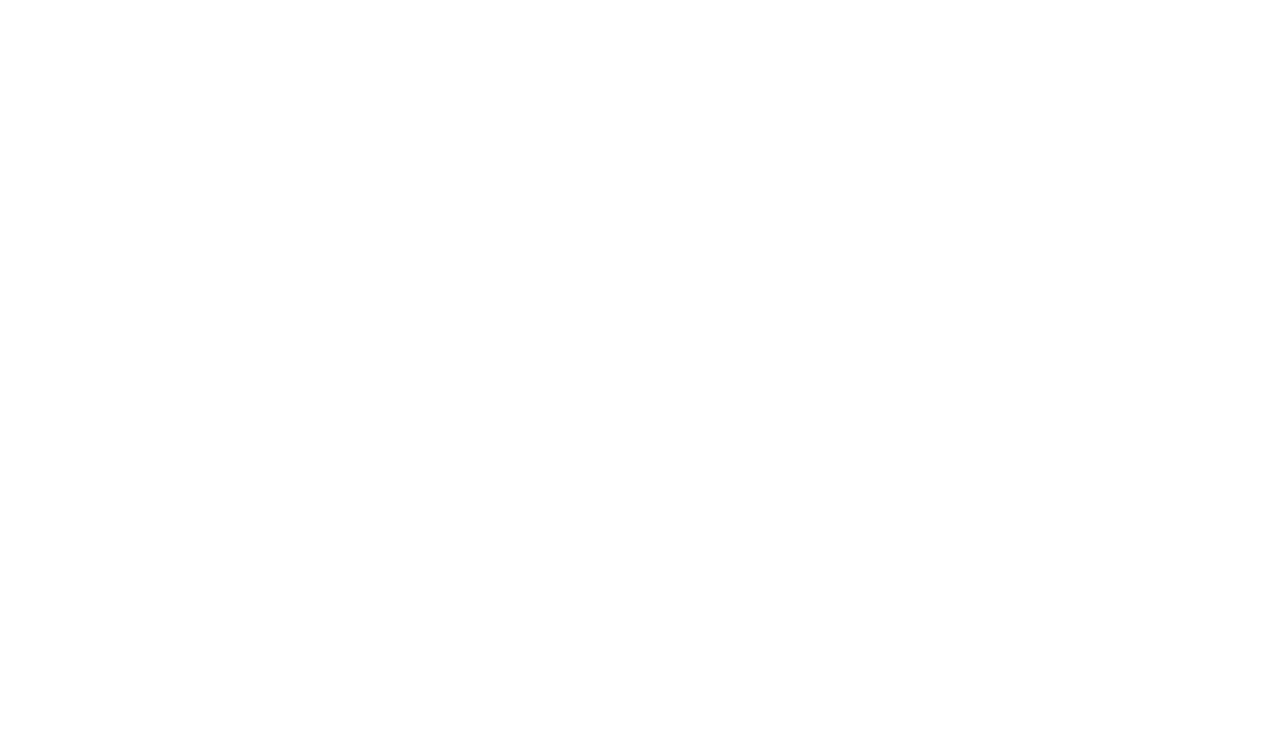
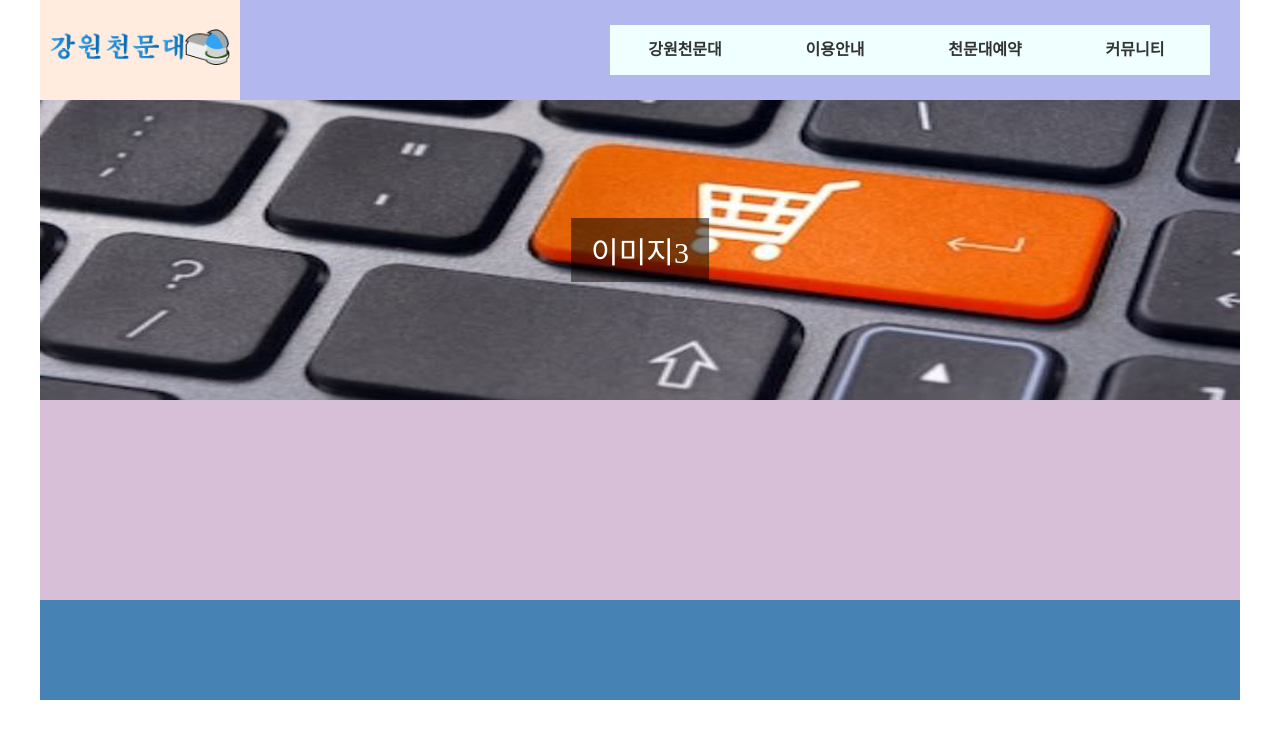
Before and after one commit to jisu9999/web_study, a plain HTML site: page a-3/js/index.html in a window 1280 px wide. Drawn offline with nearby package versions, Linux system fonts and the light colour scheme.

Commit message:
web_study
a-3
-header완성

```diff
--- a/a-3/css/style.css
+++ b/a-3/css/style.css
@@ -1 +1,141 @@
 @charset "utf-8";
+* {
+  margin: 0;
+  padding: 0;
+  box-sizing: border-box;
+}
+a {
+  display: block; /*먼저 block으로 해놓고 시작하는 사람도 있음*/
+  text-decoration: none;
+  color: #333;
+}
+ul,
+li {
+  list-style: none;
+}
+/* 모달창 */
+/* 전체영역 */
+.wrap {
+  width: 1200px;
+  height: 700px;
+  background-color: antiquewhite;
+  margin: auto;
+}
+/* 상단 */
+.header {
+  width: 1200px;
+  height: 100px;
+  display: flex;
+  background-color: aquamarine;
+}
+/* 로고 */
+.logo {
+  width: 200px;
+  padding: 10px;
+  height: 100%;
+  line-height: 100px;
+  /* text-align: center; */
+  background-color: rgb(255, 236, 222);
+}
+.logo a img {
+  width: 100%;
+}
+/* 메뉴 */
+.nav {
+  position: relative;
+  width: 1000px;
+  height: 100%;
+  background-color: rgb(178, 183, 237);
+}
+/* 메인메뉴 */
+.gnb {
+  position: absolute;
+  top: 25px;
+  right: 30px;
+  width: 600px;
+  height: 50px;
+  display: flex;
+  background-color: rgb(255, 199, 189);
+}
+.gnb > li > a {
+  width: calc(600px / 4);
+  /* height: 50px; */
+  line-height: 50px;
+  text-align: center;
+  font-weight: bold;
+  background-color: azure;
+}
+.gnb > li:hover > a {
+  color: #fff;
+  background-color: black;
+}
+/* 서브메뉴 전체 나오는 방법 */
+/* .gnb:hover .depth2 {
+  display: block;
+} */
+.gnb > li:hover .depth2 {
+  display: block;
+}
+/* 서브메뉴 */
+.depth2 {
+  background-color: rgb(159, 207, 255);
+  text-align: center;
+  display: none;
+}
+.depth2 > li > a {
+  padding: 10px 0;
+}
+.depth2 > li > a:hover {
+  background-color: rgb(132, 193, 255);
+  color: aliceblue;
+}
+/* 비주얼 */
+.slide {
+  position: relative;
+  width: 1200px;
+  height: 300px;
+  background-color: rgb(181, 243, 181);
+}
+.slide-all {
+  width: 100%;
+  height: 300px;
+}
+.slide-all > li {
+  position: absolute;
+  top: 0;
+  left: 0;
+  width: 100%;
+  height: 100%;
+}
+.slide-all > li > a {
+  /* position: relative; */
+  width: 100%;
+  height: 100%;
+  overflow: hidden;
+}
+.slide-all > li > a > img {
+  width: 100%;
+  display: block;
+}
+.slide-all > li > a > span {
+  position: absolute;
+  top: 50%;
+  left: 50%;
+  transform: translate(-50%, -50%);
+  font-size: 30px;
+  padding: 10px 20px;
+  color: #fff;
+  background-color: rgba(0, 0, 0, 0.5);
+}
+/* 콘텐츠 */
+.contents {
+  width: 1200px;
+  height: 200px;
+  background-color: thistle;
+}
+/* 하단 */
+.footer {
+  width: 1200px;
+  height: 100px;
+  background-color: steelblue;
+}
--- a/a-3/js/index.html
+++ b/a-3/js/index.html
@@ -4,13 +4,89 @@
     <meta charset="UTF-8" />
     <meta name="viewport" content="width=device-width, initial-scale=1.0" />
     <!-- css -->
-     <link rel="stylesheet" href="../css/style.css">
-     <!-- js -->
-      <!-- jquery -->
-       <script src="../js/jquery-1.12.3.js"></script>
-       <!-- js파일연결 -->
-        <script src="js/script.js"></script>
+    <link rel="stylesheet" href="../css/style.css" />
+    <!-- js -->
+    <!-- jquery -->
+    <script src="../js/jquery-1.12.3.js"></script>
+    <!-- js파일연결 -->
+    <script src="js/script.js"></script>
     <title>강원천문대</title>
   </head>
-  <body></body>
+  <body>
+    <!-- 모달창 -->
+    <!-- 전체영역 -->
+    <div class="wrap">
+      <!-- 상단(A) -->
+      <header class="header">
+        <!-- 로고 -->
+        <div class="logo">
+          <a href="#"><img src="../images/강원천문대 logo.png" alt="강원천문대 로고" /></a>
+        </div>
+        <!-- 메뉴 -->
+        <nav class="nav">
+          <ul class="gnb">
+            <li>
+              <a href="#">강원천문대</a>
+              <ul class="depth2">
+                <li><a href="#">천문대소개</a></li>
+                <li><a href="#">인사말</a></li>
+                <li><a href="#">오시는길</a></li>
+              </ul>
+            </li>
+            <li>
+              <a href="#">이용안내</a>
+              <ul class="depth2">
+                <li><a href="#">프로그램</a></li>
+                <li><a href="#">관람시간표</a></li>
+                <li><a href="#">이달의 별자리</a></li>
+              </ul>
+            </li>
+            <li>
+              <a href="#">천문대예약</a>
+              <ul class="depth2">
+                <li><a href="#">예약하기</a></li>
+                <li><a href="#">예약확인</a></li>
+                <li><a href="#">예약취소</a></li>
+              </ul>
+            </li>
+            <li>
+              <a href="#">커뮤니티</a>
+              <ul class="depth2">
+                <li><a href="#">공지사항</a></li>
+                <li><a href="#">인사말</a></li>
+                <li><a href="#">오시는길</a></li>
+              </ul>
+            </li>
+          </ul>
+        </nav>
+      </header>
+      <!-- 비주얼(B) -->
+      <div class="slide">
+        <ul class="slide-all">
+          <li>
+            <a href="#">
+              <img src="../images/images/img1.jpg" alt="이미지1" />
+              <span>이미지1</span>
+            </a>
+          </li>
+          <li>
+            <a href="#">
+              <img src="../images/images/img2.jpg" alt="이미지2" />
+              <span>이미지2</span>
+            </a>
+          </li>
+          <li>
+            <a href="#">
+              <img src="../images/images/img3.jpg" alt="이미지3" />
+              <span>이미지3</span>
+            </a>
+          </li>
+        </ul>
+      </div>
+      <!-- contents(C) -->
+      <div class="contents"></div>
+      <!-- 하단(D) -->
+      <footer class="footer"></footer>
+    </div>
+  </body>
 </html>
```
Also changed, not shown: a-3/images/강원천문대 logo.png (added), a-3/js/js/jquery-1.12.3.js (renamed from a-3/js/jquery-1.12.3.js).
